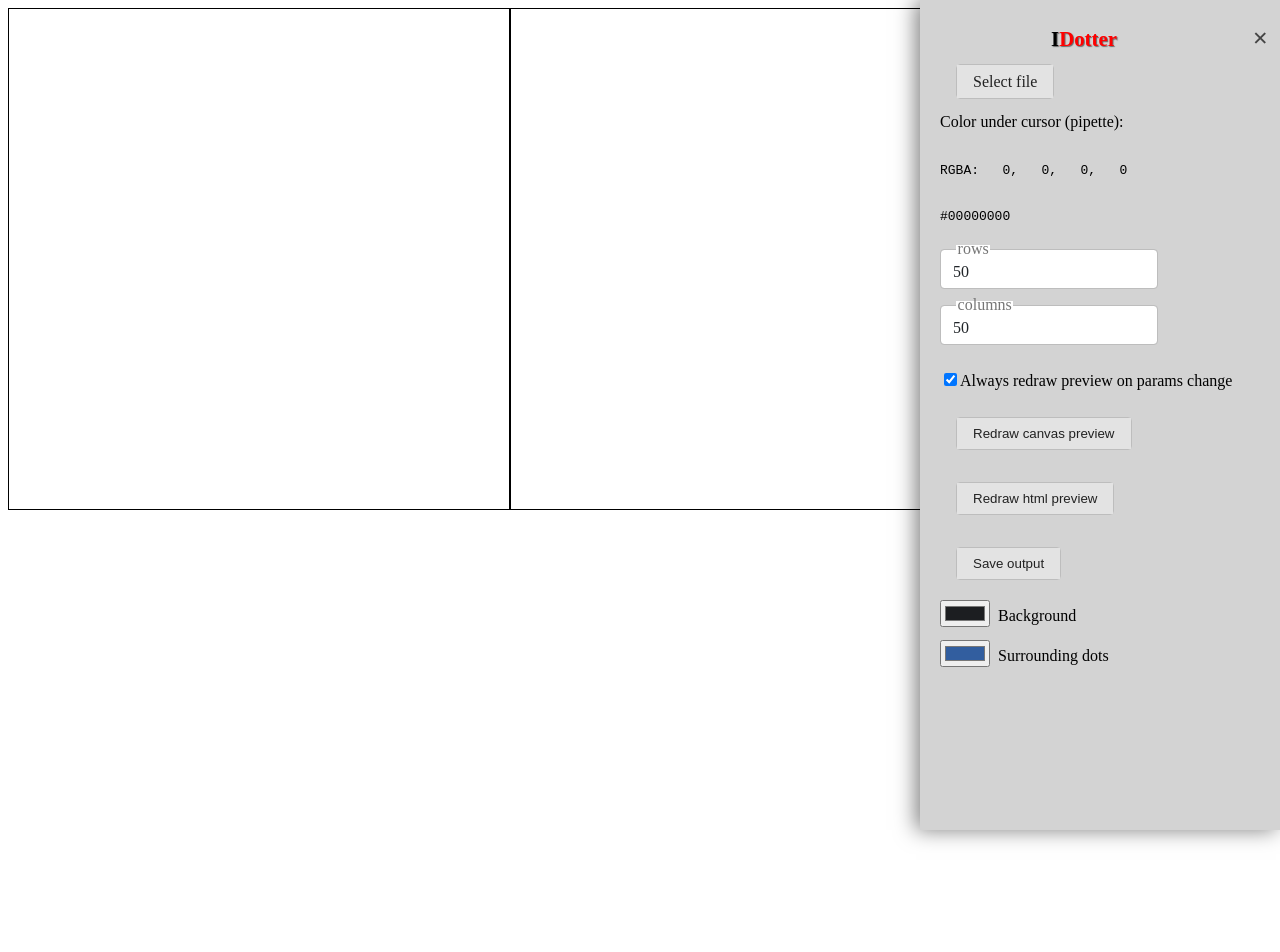
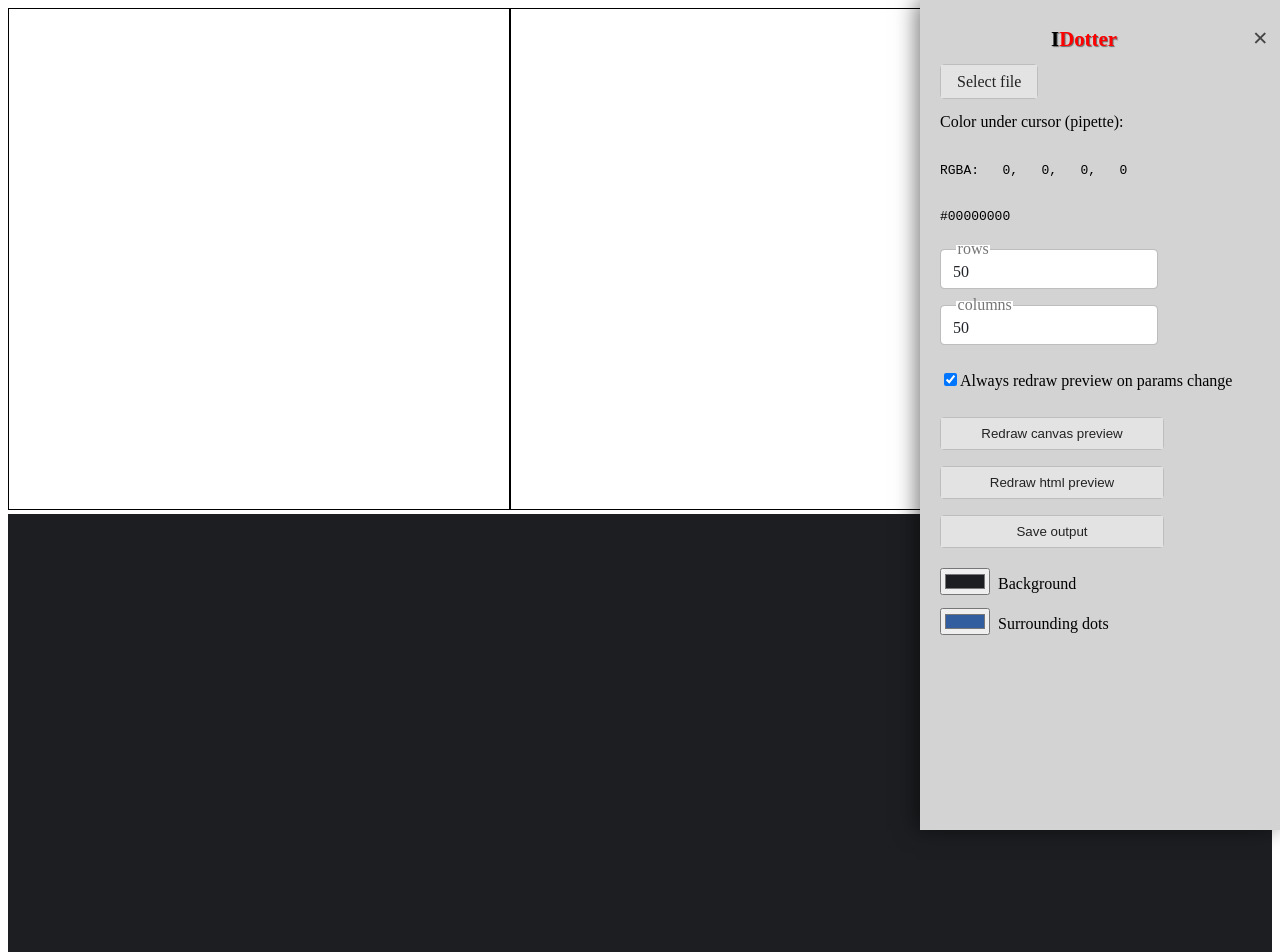
Before and after one commit to VasiliyTemniy/image-dotter, a React (Create React App) app: page / in a window 1280 px wide. Shown: the top 952 px of the page. Built offline with nearby package versions, Linux system fonts and the light colour scheme.

Commit message:
upd styles

```diff
--- a/src/styles/button.css
+++ b/src/styles/button.css
@@ -1,9 +1,12 @@
 /* Buttons + file-input, which is styled as the same button */
 .button-container {
   display: flex;
+  flex-direction: column;
   justify-content: left;
-  align-items: center;
+  width: 14rem;
   flex-wrap: wrap;
+  gap: 1rem;
+  padding: 1rem 0;
   margin: 0;
 }
 
@@ -11,7 +14,7 @@
   display: none;
 }
 
-.button-container > button,
+.button,
 .file-input__label {
   background-color:#e3e3e3;
   color: #222;
@@ -21,10 +24,9 @@
   outline: none;
   position: relative;
   cursor: pointer;
-  margin: 1rem;
 }
 
-.button-container > button::before,
+.button::before,
 .file-input__label::before {
   content:'';
   position: absolute;
@@ -36,8 +38,8 @@
   transition: top, left, right, bottom, 100ms ease-in-out;
 }
 
-.button-container > button:hover::before,
-.button-container > button:focus-visible::before,
+.button:hover::before,
+.button:focus-visible::before,
 .file-input__label:hover::before,
 .file-input__label:focus-visible::before {
   top: -4px;
@@ -46,7 +48,7 @@
   bottom: -4px;
 }
 
-.button-container > button:active::before,
+.button:active::before,
 .file-input__label:active::before {
   top: 0;
   left: 0;
@@ -54,7 +56,7 @@
   bottom: 0;
 }
 
-.button-container > button:focus,
+.button:focus,
 .file-input__label:focus {
   outline: none;
 }
--- a/src/styles/grid-output.css
+++ b/src/styles/grid-output.css
@@ -2,11 +2,11 @@
   --unit: 10px;
 }
 
-.background-container {
+.grid-output__background {
   background-color: #1c1e21;
 }
 
-.container {
+.grid-output__container {
   position: relative;
   display: flex;
   flex-direction: column;
```
